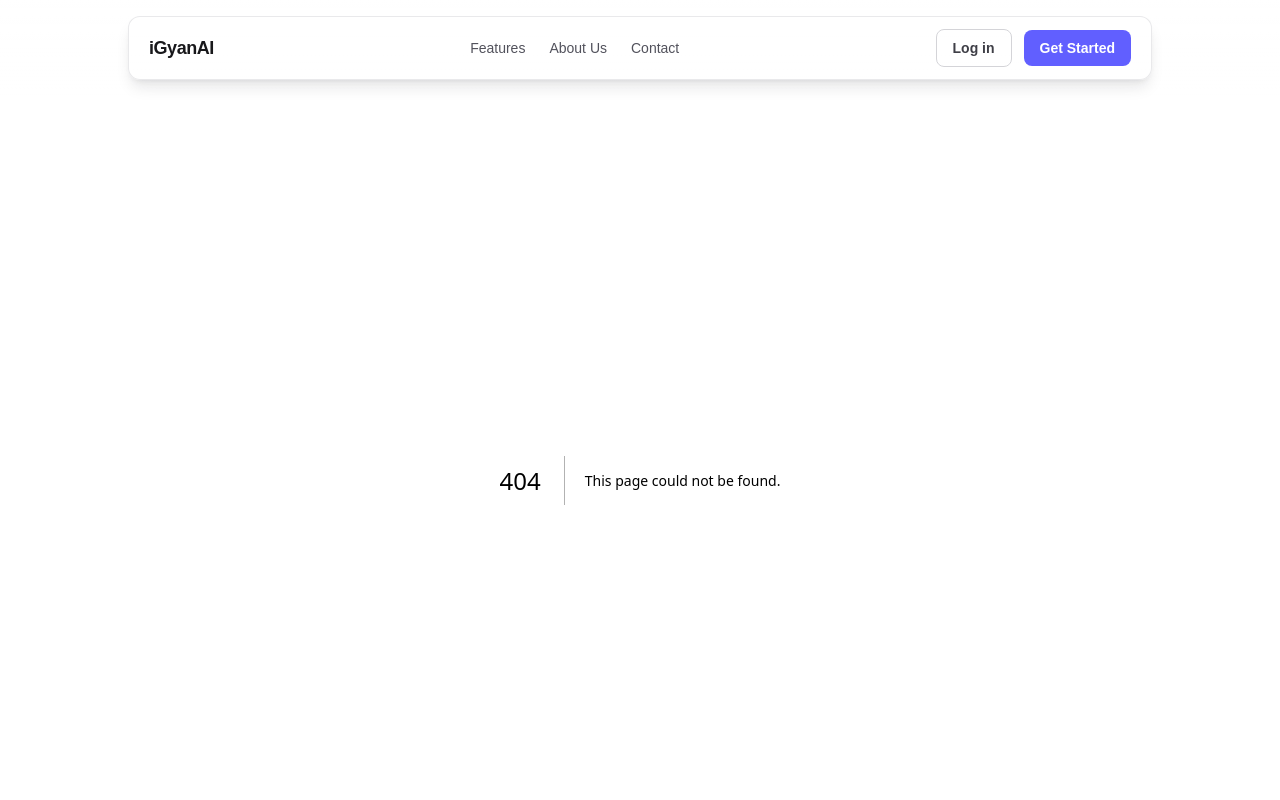
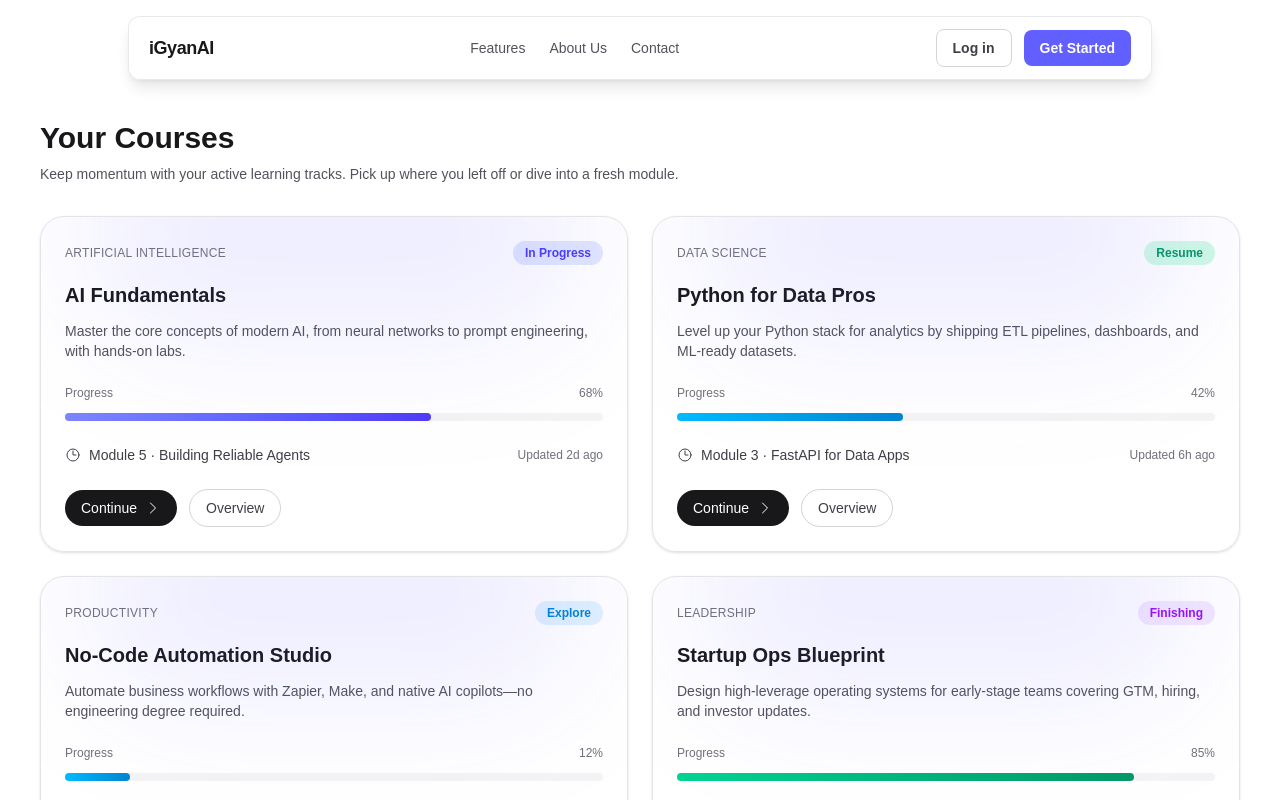
Before and after one commit to eklavyabytesquad/IGYAAN, a Next.js app in the folder igyan-mvp/: page /mycourses in a window 1280 px wide. Before the commit this address had no page. Shown: the top 800 px of the page. Built offline with nearby package versions, Linux system fonts and the light colour scheme.

Commit message:
courses page ui updated

```diff
--- /dev/null
+++ b/igyan-mvp/src/app/dashboard/courses/page.js
@@ -0,0 +1,5 @@
+import MyCoursesPage from "../../mycourses/page";
+
+export default function DashboardCoursesPage() {
+	return <MyCoursesPage />;
+}
--- /dev/null
+++ b/igyan-mvp/src/app/mycourses/page.js
@@ -0,0 +1,174 @@
+import Link from "next/link";
+
+const courses = [
+	{
+		id: "ai-fundamentals",
+		title: "AI Fundamentals",
+		category: "Artificial Intelligence",
+		description:
+			"Master the core concepts of modern AI, from neural networks to prompt engineering, with hands-on labs.",
+		progress: 68,
+		nextLesson: "Module 5 · Building Reliable Agents",
+		status: "In Progress",
+		updatedAt: "Updated 2d ago",
+	},
+	{
+		id: "python-data-pro",
+		title: "Python for Data Pros",
+		category: "Data Science",
+		description:
+			"Level up your Python stack for analytics by shipping ETL pipelines, dashboards, and ML-ready datasets.",
+		progress: 42,
+		nextLesson: "Module 3 · FastAPI for Data Apps",
+		status: "Resume",
+		updatedAt: "Updated 6h ago",
+	},
+	{
+		id: "no-code-automation",
+		title: "No-Code Automation Studio",
+		category: "Productivity",
+		description:
+			"Automate business workflows with Zapier, Make, and native AI copilots—no engineering degree required.",
+		progress: 12,
+		nextLesson: "Module 1 · Mapping Automation Goals",
+		status: "Explore",
+		updatedAt: "New · Just Launched",
+	},
+	{
+		id: "startup-ops",
+		title: "Startup Ops Blueprint",
+		category: "Leadership",
+		description:
+			"Design high-leverage operating systems for early-stage teams covering GTM, hiring, and investor updates.",
+		progress: 85,
+		nextLesson: "Capstone · GTM Automation",
+		status: "Finishing",
+		updatedAt: "Updated 5d ago",
+	},
+];
+
+const statusVariants = {
+	"In Progress": "bg-indigo-100 text-indigo-600 dark:bg-indigo-500/10 dark:text-indigo-300",
+	Resume: "bg-emerald-100 text-emerald-600 dark:bg-emerald-500/10 dark:text-emerald-300",
+	Explore: "bg-sky-100 text-sky-600 dark:bg-sky-500/10 dark:text-sky-300",
+	Finishing: "bg-purple-100 text-purple-600 dark:bg-purple-500/10 dark:text-purple-300",
+};
+
+const progressTone = (value) => {
+	if (value >= 80) return "from-emerald-400 to-emerald-600";
+	if (value >= 50) return "from-indigo-400 to-indigo-600";
+	return "from-sky-400 to-sky-600";
+};
+
+export default function MyCoursesPage() {
+	return (
+		<div className="min-h-full space-y-8 p-6 lg:p-10">
+			<header className="space-y-2">
+				<h1 className="text-3xl font-semibold text-zinc-900 dark:text-white">
+					Your Courses
+				</h1>
+				<p className="max-w-2xl text-sm text-zinc-600 dark:text-zinc-400">
+					Keep momentum with your active learning tracks. Pick up where you left
+					off or dive into a fresh module.
+				</p>
+			</header>
+
+			<section className="grid gap-6 xl:grid-cols-2">
+				{courses.map((course) => (
+					<article
+						key={course.id}
+						className="group relative overflow-hidden rounded-3xl border border-zinc-200 bg-white/80 p-6 shadow-sm transition-all hover:-translate-y-1 hover:border-indigo-300 hover:shadow-xl dark:border-zinc-800 dark:bg-zinc-900/80"
+					>
+						<div className="absolute inset-x-10 -top-24 h-56 rounded-full bg-indigo-500/10 blur-3xl transition-opacity group-hover:opacity-70" />
+						<div className="flex items-center justify-between gap-3">
+							<span className="text-xs font-medium uppercase tracking-wide text-zinc-500 dark:text-zinc-400">
+								{course.category}
+							</span>
+							<span
+								className={`rounded-full px-3 py-1 text-xs font-semibold ${
+									statusVariants[course.status] || "bg-zinc-100 text-zinc-600"
+								}`}
+							>
+								{course.status}
+							</span>
+						</div>
+
+						<h2 className="mt-4 text-xl font-semibold text-zinc-900 transition-colors group-hover:text-indigo-600 dark:text-white dark:group-hover:text-indigo-300">
+							{course.title}
+						</h2>
+						<p className="mt-3 text-sm text-zinc-600 dark:text-zinc-400">
+							{course.description}
+						</p>
+
+						<div className="mt-6 space-y-3">
+							<div className="flex items-center justify-between text-xs text-zinc-500 dark:text-zinc-400">
+								<span>Progress</span>
+								<span>{course.progress}%</span>
+							</div>
+							<div className="h-2 rounded-full bg-zinc-100 dark:bg-zinc-800">
+								<div
+									className={`h-full rounded-full bg-linear-to-r ${progressTone(
+										course.progress
+									)} transition-all`}
+									style={{ width: `${course.progress}%` }}
+								/>
+							</div>
+						</div>
+
+						<div className="mt-6 flex flex-wrap items-center justify-between gap-3 text-sm">
+							<span className="flex items-center gap-2 font-medium text-zinc-700 dark:text-zinc-300">
+								<svg
+									xmlns="http://www.w3.org/2000/svg"
+									viewBox="0 0 24 24"
+									fill="none"
+									stroke="currentColor"
+									strokeWidth="1.5"
+									className="h-4 w-4"
+								>
+									<path
+										strokeLinecap="round"
+										strokeLinejoin="round"
+										d="M12 6v6h4.5m4.5 0a9 9 0 11-18 0 9 9 0 0118 0z"
+									/>
+								</svg>
+								{course.nextLesson}
+							</span>
+							<span className="text-xs text-zinc-500 dark:text-zinc-400">
+								{course.updatedAt}
+							</span>
+						</div>
+
+						<div className="mt-6 flex flex-wrap items-center gap-3">
+							<Link
+								href={`/courses/${course.id}`}
+								className="inline-flex items-center gap-2 rounded-full bg-zinc-900 px-4 py-2 text-sm font-medium text-white transition hover:bg-indigo-600 dark:bg-white dark:text-zinc-900 dark:hover:bg-indigo-300"
+							>
+								Continue
+								<svg
+									xmlns="http://www.w3.org/2000/svg"
+									viewBox="0 0 24 24"
+									fill="none"
+									stroke="currentColor"
+									strokeWidth="1.5"
+									className="h-4 w-4"
+								>
+									<path
+										strokeLinecap="round"
+										strokeLinejoin="round"
+										d="M8.25 4.5l7.5 7.5-7.5 7.5"
+									/>
+								</svg>
+							</Link>
+							<Link
+								href={`/courses/${course.id}/overview`}
+								className="inline-flex items-center gap-2 rounded-full border border-zinc-300 px-4 py-2 text-sm font-medium text-zinc-700 transition hover:border-indigo-300 hover:text-indigo-600 dark:border-zinc-700 dark:text-zinc-300 dark:hover:border-indigo-500"
+							>
+								Overview
+							</Link>
+						</div>
+					</article>
+				))}
+			</section>
+		</div>
+	);
+}
```
Also changed, not shown: igyan-mvp/src/app/assignments/page.js (added).
